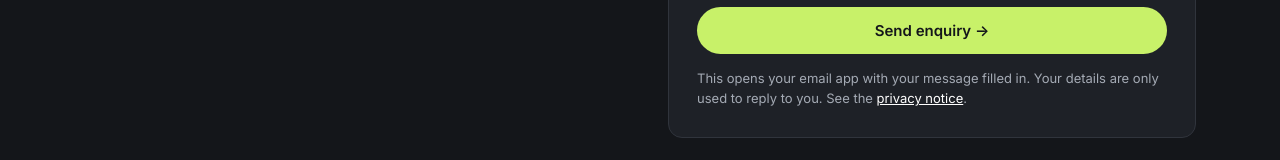
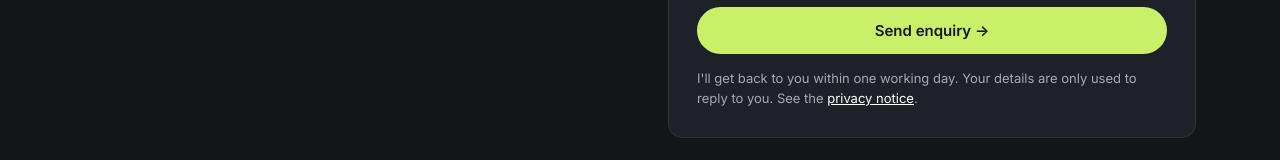
Before and after one commit to dima-alazzi/Dima.alazzi, a plain HTML site: page index.html in a window 1280 px wide. Shown: the part 9149-9309 px from the top of the page. Drawn offline with Linux system fonts and the light colour scheme.

Commit message:
Connect contact form to Web3Forms
Co-Authored-By: Claude Opus 5.5 <noreply@anthropic.com>

```diff
--- a/index.html
+++ b/index.html
@@ -589,7 +589,7 @@ footer nav{display:flex;gap:18px}
 // Paste your free Web3Forms access key between the quotes to receive enquiries
 // straight to your inbox (get one at https://web3forms.com). While it's empty,
 // the form opens the visitor's email app with their message filled in instead.
-const WEB3FORMS_KEY = '';
+const WEB3FORMS_KEY = '6d0e0e81-7f33-4ee1-b079-3d65fca15de8';
 const CONTACT_EMAIL = 'dimaalazzi@icloud.com';
 
 document.getElementById('yr').textContent = new Date().getFullYear();
```
